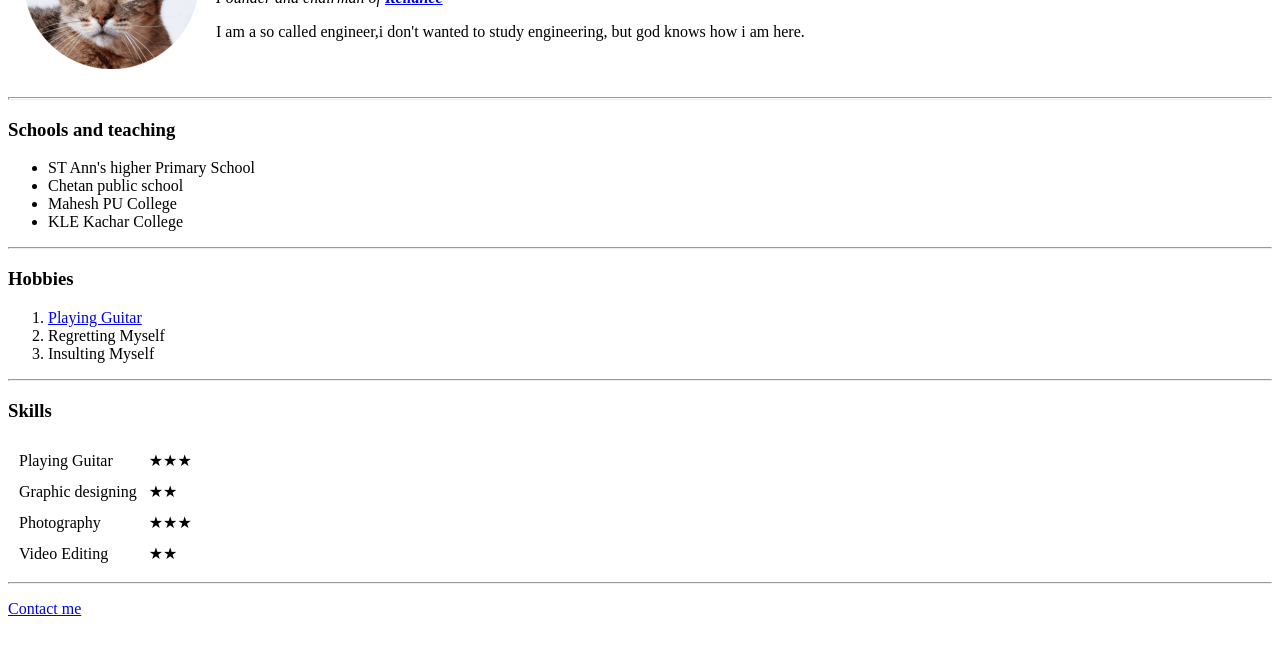
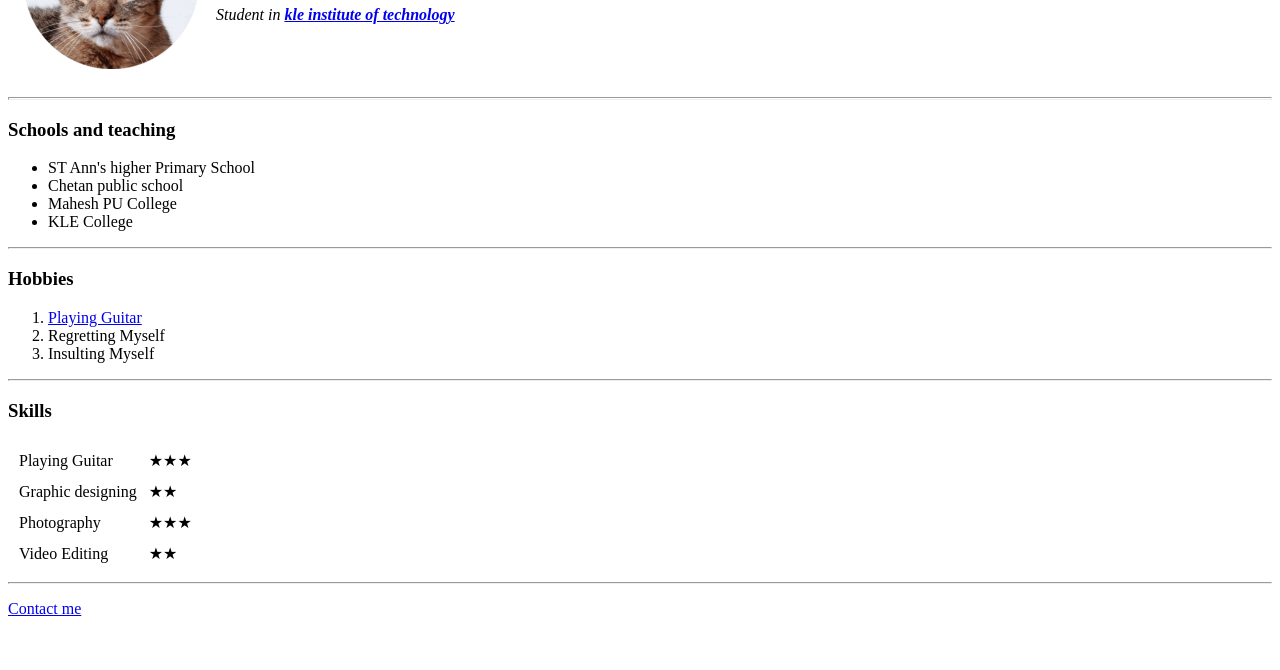
Before and after one commit to ravitej199/cv, a plain HTML site: page index.html in a window 1280 px wide. Shown: the part 130-800 px from the top of the page. Drawn offline with Linux system fonts and the light colour scheme.

Commit message:
Update index.html

```diff
--- a/index.html
+++ b/index.html
@@ -11,8 +11,8 @@
     <tr>
       <td><img src="cat.png" alt="cat image"></td>
       <td>  <h1>Ravitej Herwatta</h1>
-        <p><em>Founder and chairman of <strong><a href="https://www.ril.com/">Reliance</a></strong></em></p>
-        <p>I am a so called engineer,i don't wanted to study engineering, but god knows how i am here.</p></td>
+        <p><em>Student in <strong><a href="https://www.ril.com/">kle institute of technology</a></strong></em></p>
+      </td>
     </tr>
   </table>
 
@@ -24,7 +24,7 @@
     <li>ST Ann's higher Primary School</li>
     <li>Chetan public school</li>
     <li>Mahesh PU College</li>
-    <li>KLE Kachar College</li>
+    <li>KLE College</li>
   </ul>
   </p>
   <hr>
```
